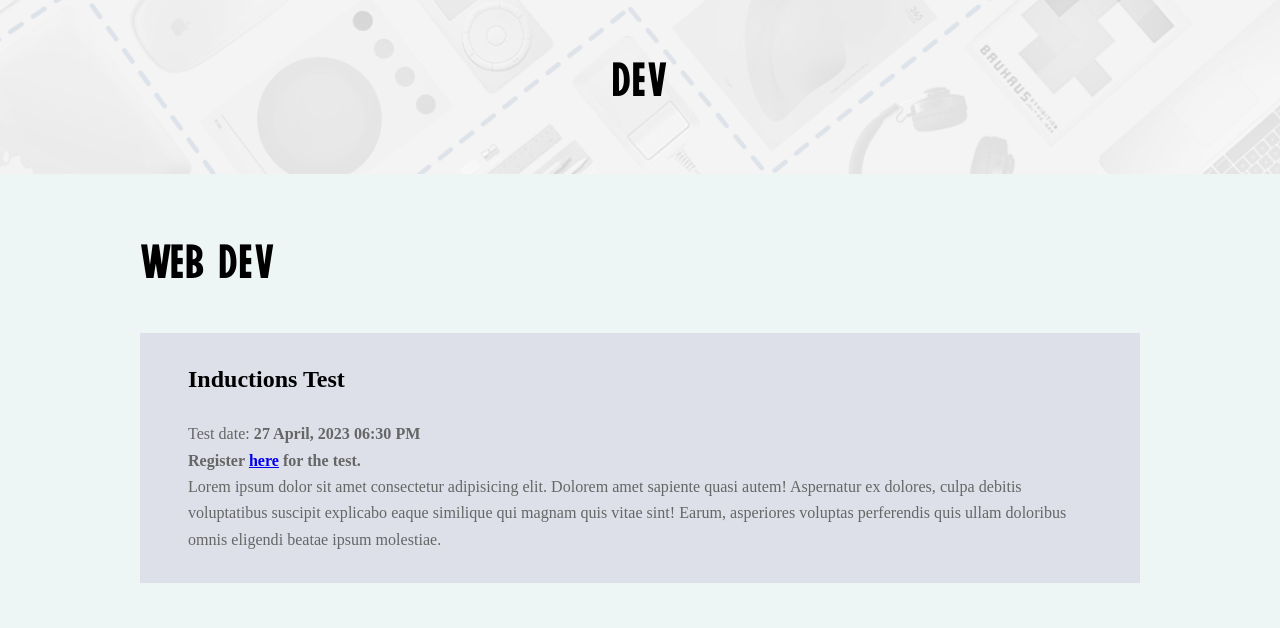
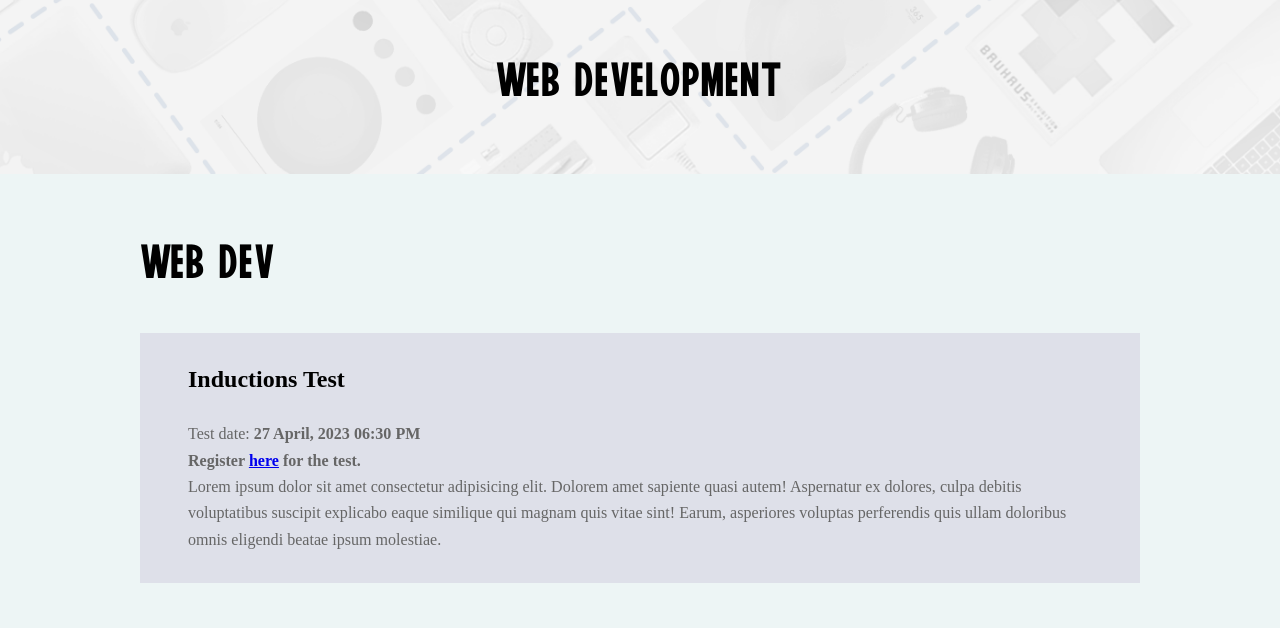
Before and after one commit to googiehammer/Dbinductions2023, a plain HTML site: page WEB DEV/index.html in a window 1280 px wide. Shown: the part 114-742 px from the top of the page. Drawn offline with nearby package versions, Linux system fonts and the light colour scheme; a script that the page names is missing; a web font is replaced by a local one.

Commit message:
Update index.html

```diff
--- a/WEB DEV/index.html
+++ b/WEB DEV/index.html
@@ -113,7 +113,7 @@
       <section class="page-heading-background">
         <h1 class="page-heading">
           <div class="heading-background-box"></div>
-          <div class="heading-text">DEV</div>
+          <div class="heading-text">WEB DEVELOPMENT</div>
         </h1>
       </section>
       <section>
```
